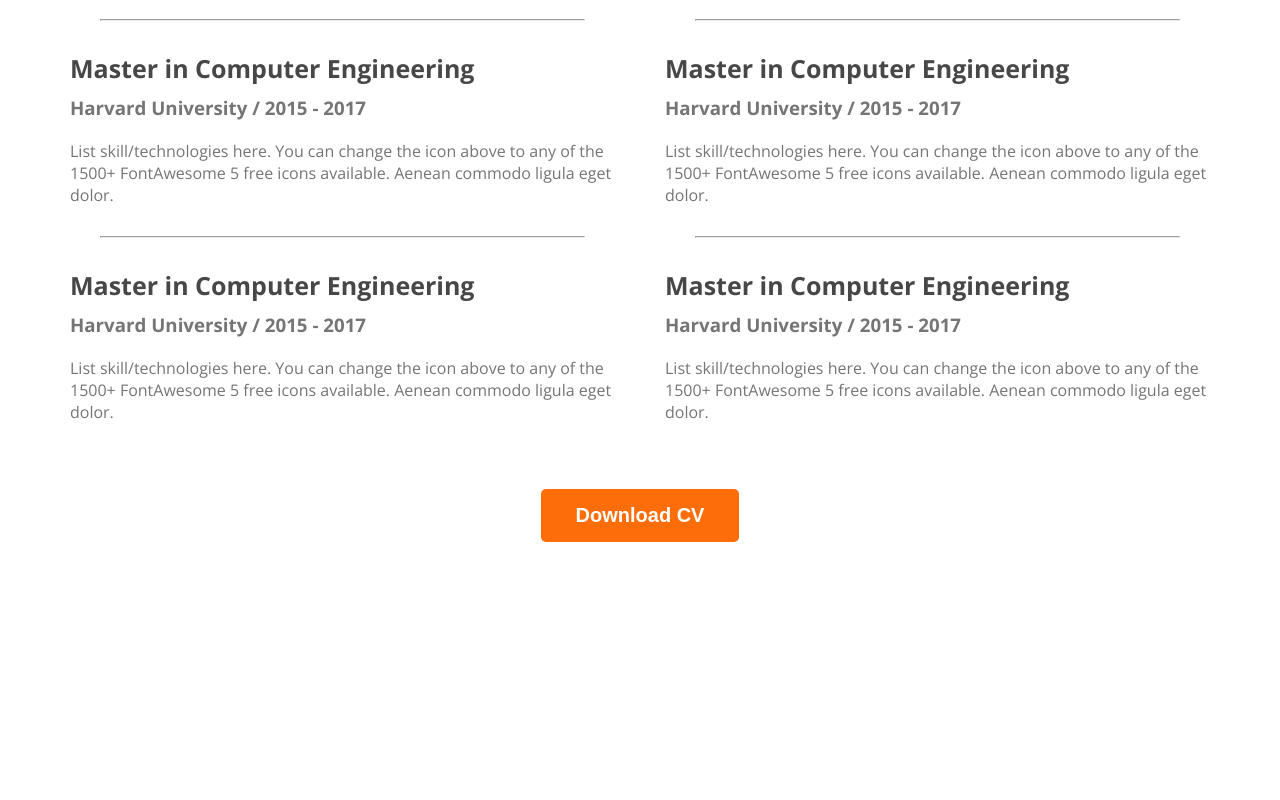
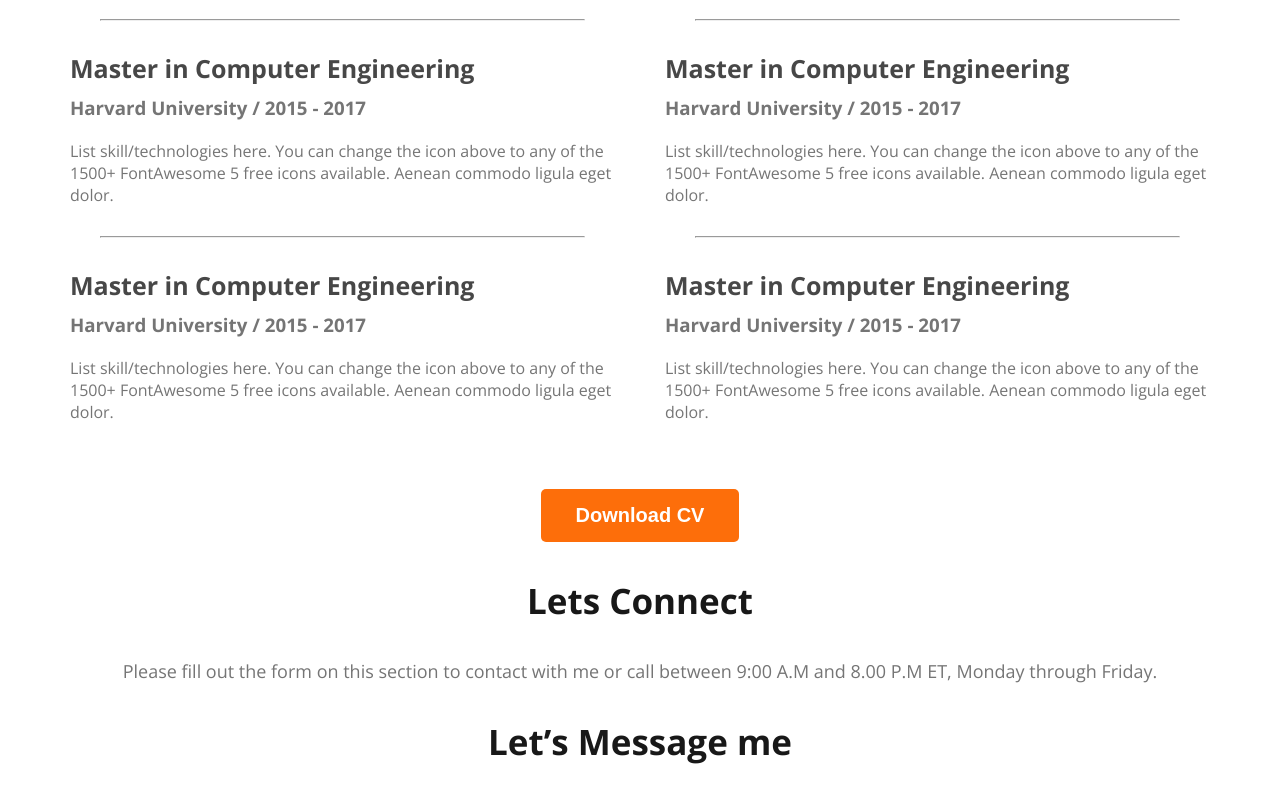
Before and after one commit to developershantu/webdeveloper-portfolio, a plain HTML site: page index.html in a window 1280 px wide. Shown: the part 2749-3549 px from the top of the page. Before the commit the page ends 3299 px from the top, so only its background shows below. Drawn offline with nearby package versions, Linux system fonts and the light colour scheme.

Commit message:
added footer

```diff
--- a/index.html
+++ b/index.html
@@ -147,6 +147,15 @@
     </section>
     </main>
     <footer>
+        <div class="footer-column">
+            <h3 class="section-title">Lets Connect</h3>
+            <p class="section-describtion">Please fill out the form on this section to contact with me or call between 9:00 A.M and 8.00 P.M ET, Monday through Friday.</p>
+
+        </div>
+        <div class="footer-column">
+            <h3 class="section-title">Let’s Message me</h3>
+
+        </div>
 
     </footer>
 </body>
```
